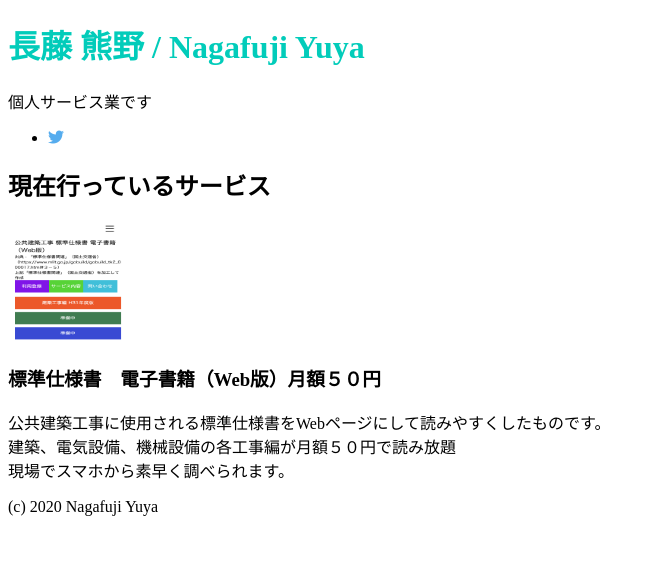
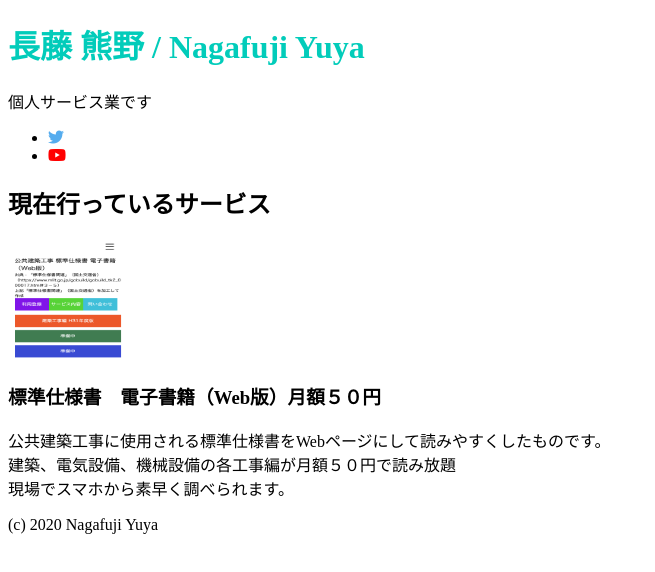
Before and after one commit to pjgamg/nagafuji.github.io, a plain HTML site: page index.html in a window 1280 px wide. Shown: the whole page, without its empty margins (0-655 px from the left). Drawn offline with Linux system fonts and the light colour scheme.

Commit message:
add icons

```diff
--- a/index.html
+++ b/index.html
@@ -17,6 +17,9 @@
         <ul>
             <li>
                 <i class="fab fa-twitter"></i>
+            </li>
+            <li>
+                <i class="fab fa-youtube"></i>
             </li>
         </ul>
     </header>
```
